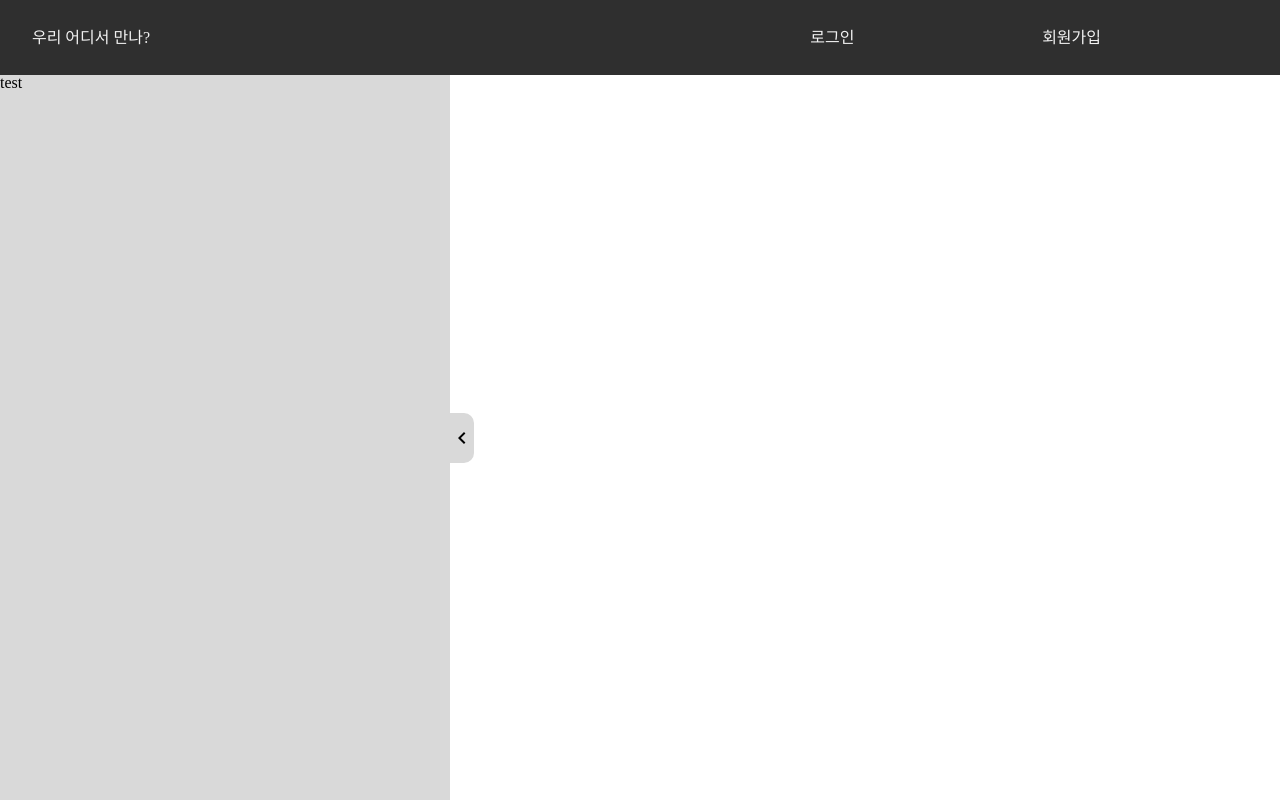
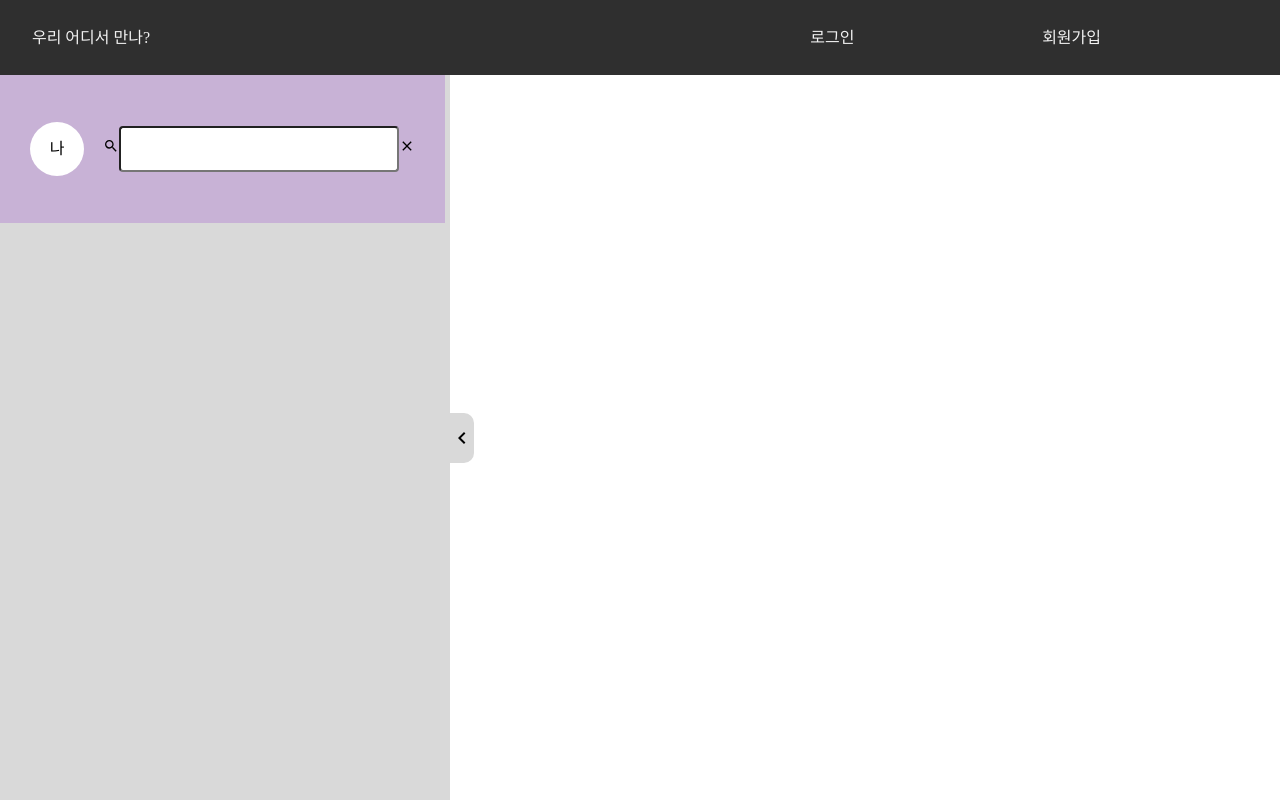
Before and after one commit to Insoo1208/where_do_we_meet, a React (Create React App) app: page / in a window 1280 px wide. Built offline with nearby package versions, Linux system fonts and the light colour scheme.

Commit message:
[ 0221J ]사이드 메뉴 searchEl
sesarchEl css만들기

```diff
--- a/src/pages/main/SideMenu.jsx
+++ b/src/pages/main/SideMenu.jsx
@@ -1,5 +1,5 @@
 import styled, { css } from "styled-components";
-import { MdChevronLeft, MdChevronRight } from "react-icons/md";
+import { MdChevronLeft, MdChevronRight, MdSearch, MdClose } from "react-icons/md";
 import { useState } from "react";
 const SideMenuWrapper = styled.div`
   display: flex;
@@ -46,8 +46,28 @@ const MenuSlideButton = styled.div`
 
 
 const UserSearchEl = styled.div`
-  width: 100%;
+  display: flex;
+  justify-content: space-between;
+  align-items: center;
+  width: 445px;
+  height: 148px;
   background-color: #c8b2d6;
+  padding: 30px;
+
+  .userName {
+    width: 54px;
+    height: 54px;
+    border-radius: 50%;
+    background-color: #fff;
+    text-align: center;
+    line-height: 54px;
+  }
+
+  input {
+    width: 280px;
+    height: 46px;
+    border-radius: 4px;
+  }
 `;
 function SideMenu () {
   const [menuOpened, setMenuOpened] = useState(true);
@@ -64,7 +84,14 @@ function SideMenu () {
   return (
     <SideMenuWrapper menuOpened={menuOpened}>
       <MenuBg>
-        test
+        <UserSearchEl>
+          <div className="userName">나</div>
+          <div className="searchEl">
+            <MdSearch />
+            <input />
+            <MdClose />
+          </div>
+        </UserSearchEl>
       </MenuBg>
       {/* 콜백함수로 set함수값을 바꿔주는 이유는? 동기적으로 처리하기 위해 */}
       <MenuSlideButton onClick={() => {setMenuOpened(menuOpened => !menuOpened)}}>
```
